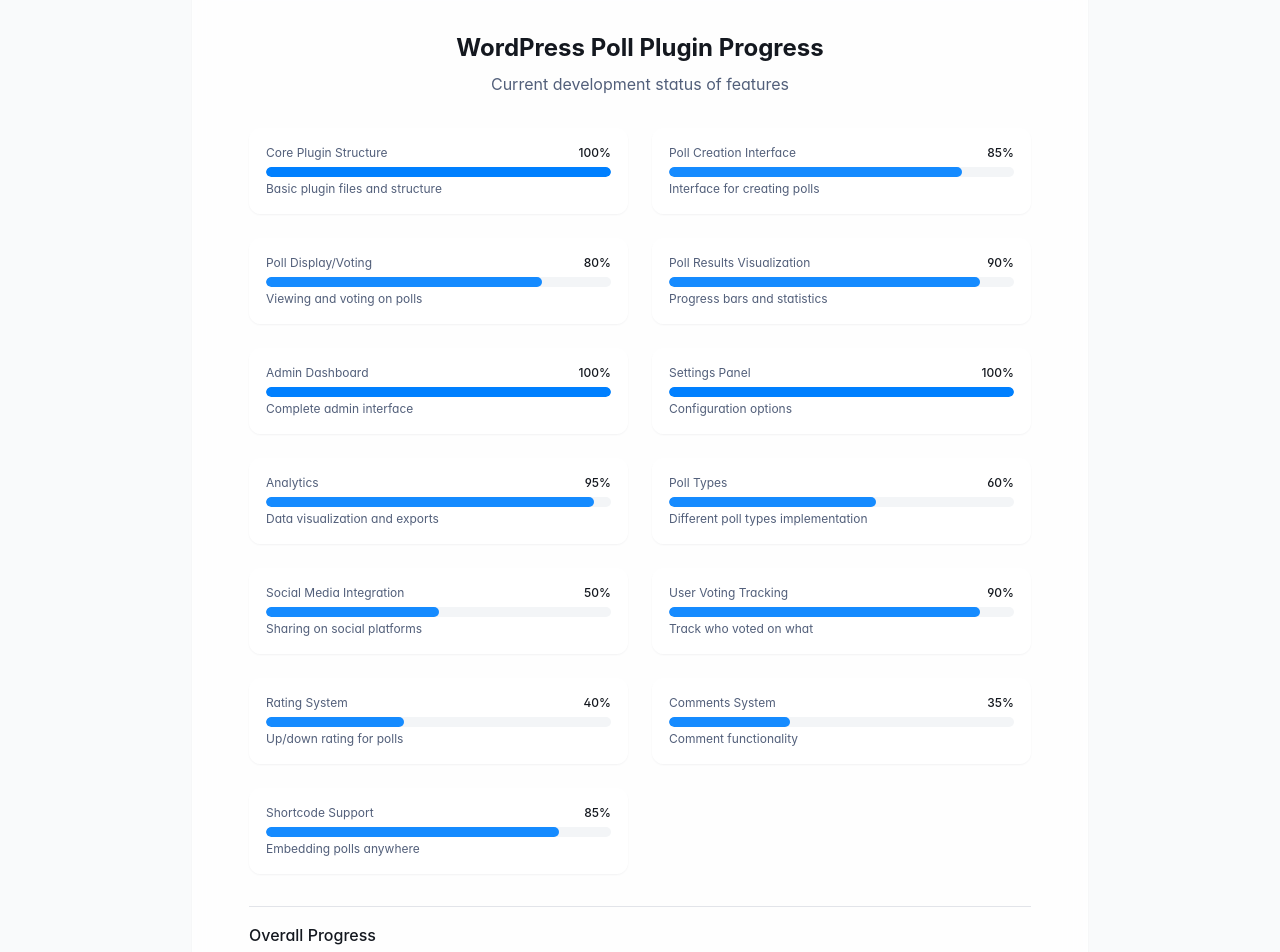
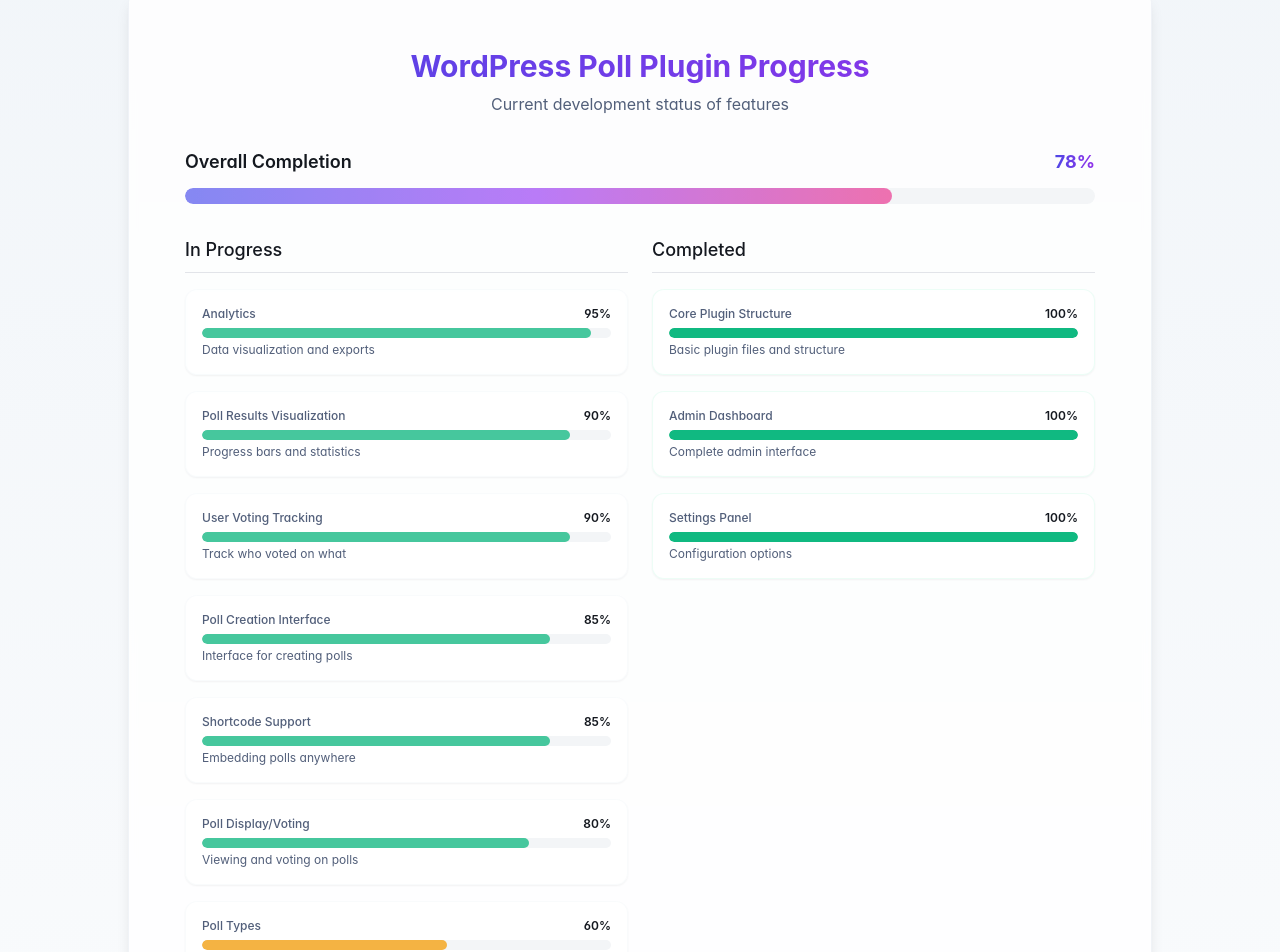
Before and after one commit to TheEpicuros/pollify-frontend, a React (Vite) app: page /progress in a window 1280 px wide. Shown: the part 169-1121 px from the top of the page. Built offline with nearby package versions, Linux system fonts and the light colour scheme.

Commit message:
Update progress page
This commit updates the progress page.

```diff
--- a/src/components/ProjectProgress.tsx
+++ b/src/components/ProjectProgress.tsx
@@ -1,6 +1,7 @@
 
 import React from "react";
 import { CustomProgress } from "@/components/ui/custom-progress";
+import { motion } from "framer-motion";
 
 const ProjectProgress = () => {
   const features = [
@@ -19,42 +20,125 @@ const ProjectProgress = () => {
     { name: "Shortcode Support", progress: 85, description: "Embedding polls anywhere" }
   ];
 
+  // Calculate overall progress
+  const overallProgress = features.reduce((sum, feature) => sum + feature.progress, 0) / features.length;
+
+  // Group features by completion status
+  const completedFeatures = features.filter(f => f.progress === 100);
+  const inProgressFeatures = features.filter(f => f.progress > 0 && f.progress < 100);
+  const upcomingFeatures = features.filter(f => f.progress === 0);
+
+  // Sort in-progress by highest completion first
+  inProgressFeatures.sort((a, b) => b.progress - a.progress);
+
+  const container = {
+    hidden: { opacity: 0 },
+    show: {
+      opacity: 1,
+      transition: {
+        staggerChildren: 0.1
+      }
+    }
+  };
+
+  const item = {
+    hidden: { opacity: 0, y: 20 },
+    show: { opacity: 1, y: 0 }
+  };
+
   return (
     <div className="space-y-8 p-6">
       <div className="text-center mb-8">
-        <h2 className="text-2xl font-bold mb-2">WordPress Poll Plugin Progress</h2>
+        <h2 className="text-3xl font-bold mb-2 bg-gradient-to-r from-indigo-600 to-purple-600 bg-clip-text text-transparent">
+          WordPress Poll Plugin Progress
+        </h2>
         <p className="text-muted-foreground">
           Current development status of features
         </p>
       </div>
 
+      <div className="mb-8">
+        <div className="flex items-center justify-between mb-3">
+          <h3 className="font-semibold text-lg">Overall Completion</h3>
+          <span className="text-lg font-bold bg-gradient-to-r from-indigo-600 to-purple-600 bg-clip-text text-transparent">
+            {Math.round(overallProgress)}%
+          </span>
+        </div>
+        <CustomProgress
+          value={overallProgress}
+          size="lg"
+          animated={true}
+          gradient={true}
+        />
+      </div>
+
       <div className="grid gap-6 md:grid-cols-2">
-        {features.map((feature, index) => (
-          <div key={index} className="glass-card p-4 rounded-lg">
+        <motion.div
+          className="space-y-4"
+          variants={container}
+          initial="hidden"
+          animate="show"
+        >
+          <h3 className="font-medium text-lg border-b pb-2">In Progress</h3>
+          {inProgressFeatures.map((feature, index) => (
+            <motion.div key={index} className="bg-white/5 backdrop-blur-sm border border-slate-200/20 p-4 rounded-lg shadow-sm" variants={item}>
               <CustomProgress
                 value={feature.progress}
                 label={feature.name}
                 showValue={true}
                 size="md"
-              animated={feature.progress < 100}
+                animated={true}
+                labelPosition="top"
+                className="mb-1"
+                fillClassName={`${feature.progress >= 75 ? 'bg-emerald-500' :
+                  feature.progress >= 50 ? 'bg-amber-500' : 'bg-rose-500'}`}
+              />
+              <p className="text-xs text-muted-foreground mt-1">{feature.description}</p>
+            </motion.div>
+          ))}
+        </motion.div>
+
+        <div className="grid gap-6">
+          <motion.div
+            className="space-y-4"
+            variants={container}
+            initial="hidden"
+            animate="show"
+          >
+            <h3 className="font-medium text-lg border-b pb-2">Completed</h3>
+            {completedFeatures.map((feature, index) => (
+              <motion.div key={index} className="bg-white/5 backdrop-blur-sm border border-emerald-200/20 p-4 rounded-lg shadow-sm" variants={item}>
+                <CustomProgress
+                  value={feature.progress}
+                  label={feature.name}
+                  showValue={true}
+                  size="md"
+                  fillClassName="bg-emerald-500"
                   className="mb-1"
                 />
                 <p className="text-xs text-muted-foreground mt-1">{feature.description}</p>
+              </motion.div>
+            ))}
+          </motion.div>
         </div>
-        ))}
       </div>
 
-      <div className="mt-8 pt-4 border-t">
-        <h3 className="font-medium mb-3">Overall Progress</h3>
-        <CustomProgress
-          value={78}
-          size="lg"
-          animated={true}
-          fillClassName="bg-gradient-to-r from-blue-500 to-purple-500"
-        />
-        <p className="text-sm text-center mt-2 text-muted-foreground">
-          Approximately 78% complete
-        </p>
+      <div className="mt-8 pt-6 border-t">
+        <h3 className="font-medium text-lg mb-4">Feature Status Breakdown</h3>
+        <div className="grid grid-cols-3 gap-4 text-center">
+          <div className="bg-white/5 backdrop-blur-sm border border-slate-200/20 p-4 rounded-lg">
+            <span className="text-2xl font-bold text-emerald-500">{completedFeatures.length}</span>
+            <p className="text-sm text-muted-foreground">Completed</p>
+          </div>
+          <div className="bg-white/5 backdrop-blur-sm border border-slate-200/20 p-4 rounded-lg">
+            <span className="text-2xl font-bold text-amber-500">{inProgressFeatures.length}</span>
+            <p className="text-sm text-muted-foreground">In Progress</p>
+          </div>
+          <div className="bg-white/5 backdrop-blur-sm border border-slate-200/20 p-4 rounded-lg">
+            <span className="text-2xl font-bold text-rose-500">{upcomingFeatures.length}</span>
+            <p className="text-sm text-muted-foreground">Upcoming</p>
+          </div>
+        </div>
       </div>
     </div>
   );
--- a/src/components/ui/custom-progress.tsx
+++ b/src/components/ui/custom-progress.tsx
@@ -12,6 +12,8 @@ interface CustomProgressProps {
   size?: "sm" | "md" | "lg";
   label?: string;
   animated?: boolean;
+  gradient?: boolean;
+  labelPosition?: "top" | "side";
 }
 
 const CustomProgress = React.forwardRef<HTMLDivElement, CustomProgressProps>(
@@ -26,6 +28,8 @@ const CustomProgress = React.forwardRef<HTMLDivElement, CustomProgressProps>(
       size = "md",
       label,
       animated = false,
+      gradient = false,
+      labelPosition = "top",
       ...props
     },
     ref
@@ -39,11 +43,17 @@ const CustomProgress = React.forwardRef<HTMLDivElement, CustomProgressProps>(
     };
 
     return (
-      <div className={cn("w-full space-y-1.5", className)} ref={ref} {...props}>
+      <div className={cn("w-full", className)} ref={ref} {...props}>
         {(label || showValue) && (
-          <div className="flex items-center justify-between text-xs">
-            {label && <span className="text-muted-foreground">{label}</span>}
-            {showValue && <span className="font-medium">{percentage.toFixed(0)}%</span>}
+          <div className={cn(
+            "flex text-xs mb-1.5",
+            labelPosition === "top" ? "items-center justify-between" : "flex-col gap-1"
+          )}>
+            {label && <span className="text-muted-foreground font-medium">{label}</span>}
+            {showValue && <span className={cn(
+              "font-semibold",
+              labelPosition === "side" && "text-right"
+            )}>{percentage.toFixed(0)}%</span>}
           </div>
         )}
         <div
@@ -55,8 +65,11 @@ const CustomProgress = React.forwardRef<HTMLDivElement, CustomProgressProps>(
         >
           <div
             className={cn(
-              "h-full rounded-full bg-primary transition-all",
+              "h-full rounded-full transition-all duration-500 ease-in-out",
               animated && "animate-pulse",
+              gradient
+                ? "bg-gradient-to-r from-indigo-500 via-purple-500 to-pink-500"
+                : "bg-primary",
               fillClassName
             )}
             style={{ width: `${percentage}%` }}
--- a/src/pages/Progress.tsx
+++ b/src/pages/Progress.tsx
@@ -6,17 +6,17 @@ import ProjectProgress from "@/components/ProjectProgress";
 
 const Progress = () => {
   return (
-    <div className="min-h-screen flex flex-col">
+    <div className="min-h-screen flex flex-col bg-gradient-to-b from-slate-100 to-white dark:from-slate-900 dark:to-slate-800">
       <Navbar />
 
-      <main className="flex-grow pt-20">
+      <main className="flex-grow pt-24 pb-16">
         <div className="page-container">
-          <div className="max-w-4xl mx-auto">
+          <div className="max-w-5xl mx-auto">
             <motion.div
               initial={{ opacity: 0, y: 20 }}
               animate={{ opacity: 1, y: 0 }}
               transition={{ delay: 0.2 }}
-              className="glass-card p-6 sm:p-8 rounded-xl"
+              className="glass-card p-6 sm:p-8 rounded-xl shadow-lg backdrop-blur-sm bg-white/80 dark:bg-slate-900/80 border border-slate-200/50 dark:border-slate-700/50"
             >
               <ProjectProgress />
             </motion.div>
```
Lines whose indentation alone changed are shown as unchanged.
